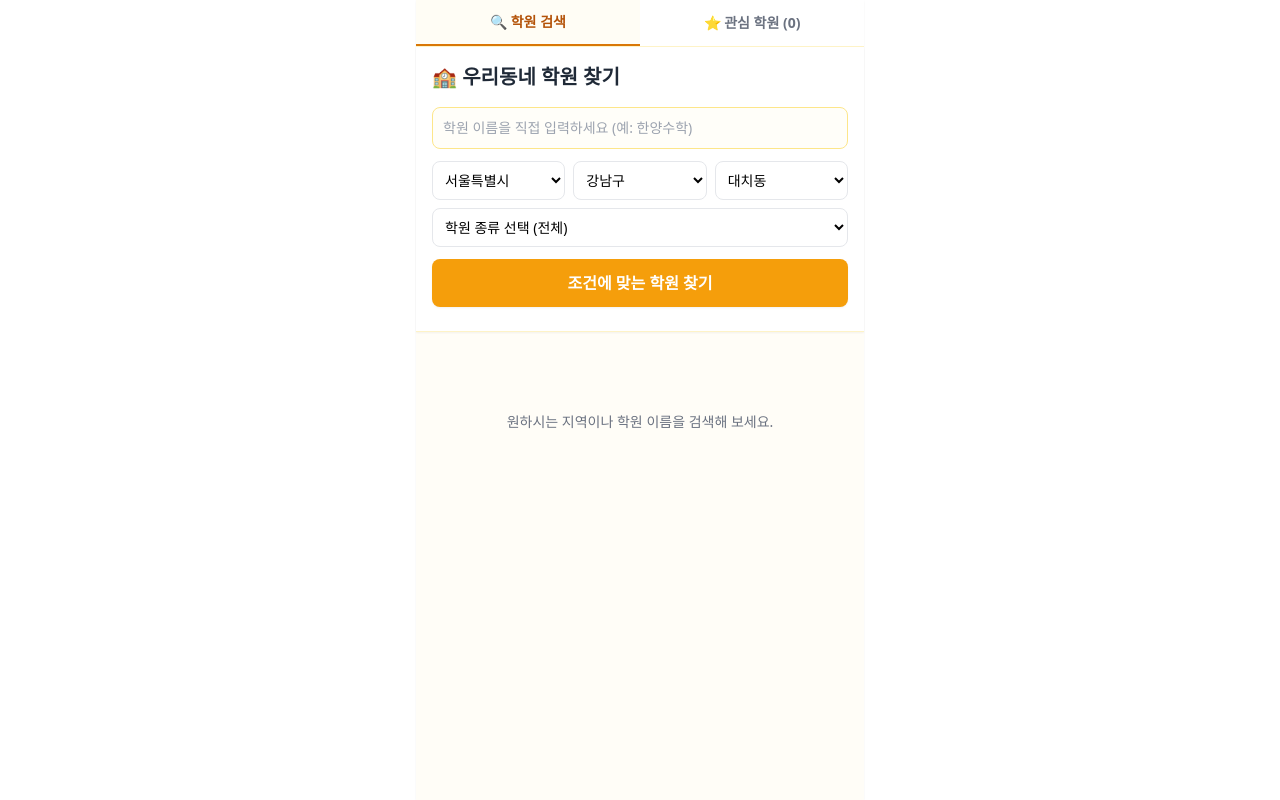
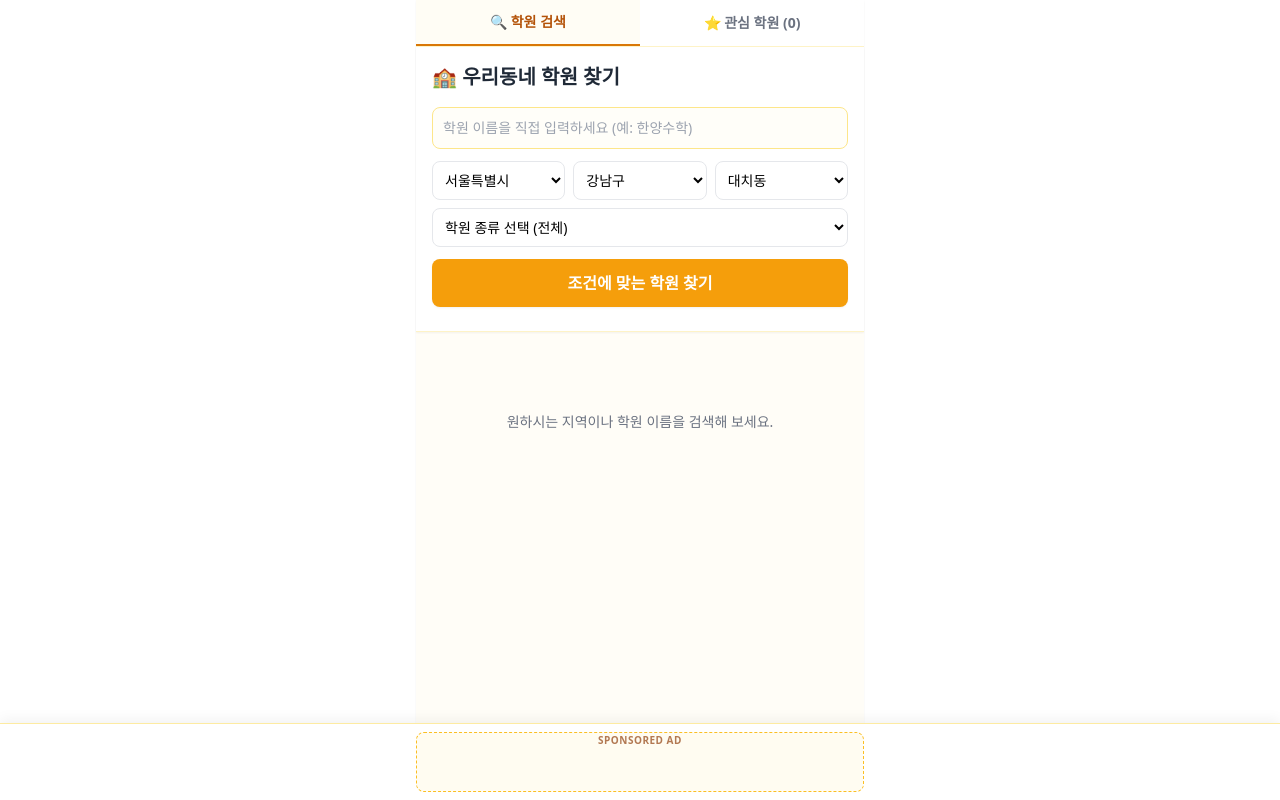
Before and after one commit to twotheg/academy-finder, a Next.js app: page / in a window 1280 px wide. Built offline with nearby package versions, Linux system fonts and the light colour scheme.

Commit message:
Update page.tsx

```diff
--- a/app/page.tsx
+++ b/app/page.tsx
@@ -2,8 +2,8 @@
 
 import React, { useState, useEffect } from 'react';
 
-// 광고 배너 컴포넌트 (광고 미송출 시에도 자리 표시 및 안정적 로드)
-const AdBanner = () => {
+// 화면 하단 고정형 광고 배너 컴포넌트
+const StickyBottomAd = () => {
   useEffect(() => {
     try {
       if (typeof window !== 'undefined') {
@@ -16,16 +16,18 @@ const AdBanner = () => {
   }, []);
 
   return (
-    <div className="w-full my-4 flex flex-col items-center justify-center p-3 rounded-xl border border-dashed border-amber-300 bg-amber-100/40 min-h-[90px] overflow-hidden text-center">
-      <span className="text-[11px] text-amber-700/70 mb-1 font-medium">SPONSORED AD</span>
-      <ins
-        className="adsbygoogle"
-        style={{ display: 'block', width: '100%', minHeight: '50px' }}
-        data-ad-client="ca-pub-4424569297437395"
-        data-ad-slot="여기에_광고단위_ID_입력" // 애드센스 대시보드에서 생성한 10자리 광고 슬롯 ID 입력
-        data-ad-format="auto"
-        data-full-width-responsive="true"
-      ></ins>
+    <div className="fixed bottom-0 left-0 right-0 z-40 flex justify-center bg-white/95 backdrop-blur-sm border-t border-amber-200/80 shadow-[0_-4px_12px_rgba(0,0,0,0.05)] py-2 px-3">
+      <div className="w-full max-w-md flex flex-col items-center justify-center rounded-lg border border-dashed border-amber-400 bg-amber-50/70 h-[60px] text-center overflow-hidden">
+        <span className="text-[10px] text-amber-800/70 font-semibold tracking-wider">SPONSORED AD</span>
+        <ins
+          className="adsbygoogle"
+          style={{ display: 'inline-block', width: '320px', height: '50px' }}
+          data-ad-client="ca-pub-4424569297437395"
+          data-ad-slot="여기에_광고단위_ID_입력" // 애드센스 대시보드에서 생성한 10자리 슬롯 ID
+          data-ad-format="horizontal"
+          data-full-width-responsive="false"
+        ></ins>
+      </div>
     </div>
   );
 };
@@ -396,10 +398,10 @@ export default function AcademyFinder() {
   };
 
   return (
-    // 전체 배경: 은은하고 따뜻한 크림/연노랑 톤 (bg-amber-50/40)
-    <div className="max-w-md mx-auto bg-[#FFFDF7] min-h-screen relative pb-12 shadow-sm">
+    // 하단 고정 배너 높이를 고려하여 pb-28 적용
+    <div className="max-w-md mx-auto bg-[#FFFDF7] min-h-screen relative pb-28 shadow-sm">
       {/* 상단 탭 네비게이션 */}
-      <div className="flex bg-white/90 backdrop-blur border-b border-amber-100 sticky top-0 z-10">
+      <div className="flex bg-white/90 backdrop-blur border-b border-amber-100 sticky top-0 z-20">
         <button
           className={`flex-1 py-3 text-sm font-bold transition ${activeTab === 'search' ? 'border-b-2 border-amber-600 text-amber-700 bg-amber-50/50' : 'text-gray-500 hover:text-gray-700'}`}
           onClick={() => setActiveTab('search')}
@@ -459,6 +461,7 @@ export default function AcademyFinder() {
             </div>
           </div>
 
+          {/* 스크롤 가능한 학원 목록 영역 */}
           <div className="p-4 flex flex-col gap-3">
             {results.map((item) => {
               const isFav = favorites.includes(item.id);
@@ -487,9 +490,6 @@ export default function AcademyFinder() {
               );
             })}
 
-            {/* 1. 검색 결과 리스트 하단 광고 자리 */}
-            {results.length > 0 && <AdBanner />}
-
             {results.length === 0 && !isLoading && (
               <div className="text-center text-gray-500 py-16 text-sm">
                 원하시는 지역이나 학원 이름을 검색해 보세요.
@@ -510,10 +510,13 @@ export default function AcademyFinder() {
         </div>
       )}
 
+      {/* 스마트폰 화면 최하단에 항상 고정되는 배너 */}
+      <StickyBottomAd />
+
       {/* 상세 모달창 */}
       {selectedAcademy && (
         <div className="fixed inset-0 bg-black/40 backdrop-blur-sm flex items-end justify-center z-50">
-          <div className="bg-[#FFFDF9] w-full max-w-md h-5/6 rounded-t-2xl p-6 overflow-y-auto relative pb-20 shadow-2xl border-t border-amber-100">
+          <div className="bg-[#FFFDF9] w-full max-w-md h-5/6 rounded-t-2xl p-6 overflow-y-auto relative pb-24 shadow-2xl border-t border-amber-100">
             <button
               className="absolute top-4 right-4 bg-gray-100 hover:bg-gray-200 text-gray-600 rounded-full w-8 h-8 font-bold flex items-center justify-center transition"
               onClick={() => setSelectedAcademy(null)}
@@ -568,13 +571,10 @@ export default function AcademyFinder() {
               href={selectedAcademy.place_url}
               target="_blank"
               rel="noopener noreferrer"
-              className="block w-full bg-[#FAE100] text-[#371D1E] text-center font-bold py-3.5 rounded-xl mt-4 mb-4 shadow-sm hover:brightness-95 transition text-sm"
+              className="block w-full bg-[#FAE100] text-[#371D1E] text-center font-bold py-3.5 rounded-xl mt-4 shadow-sm hover:brightness-95 transition text-sm"
             >
               📍 카카오맵에서 상세 보기
             </a>
-
-            {/* 2. 학원 상세 팝업 하단 광고 자리 */}
-            <AdBanner />
           </div>
         </div>
       )}
```
